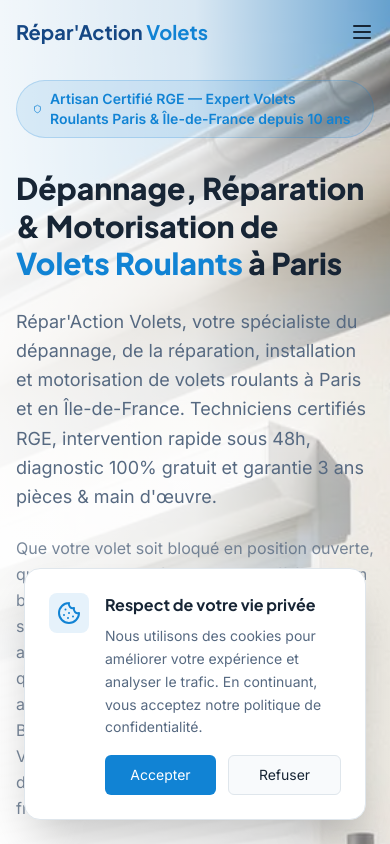
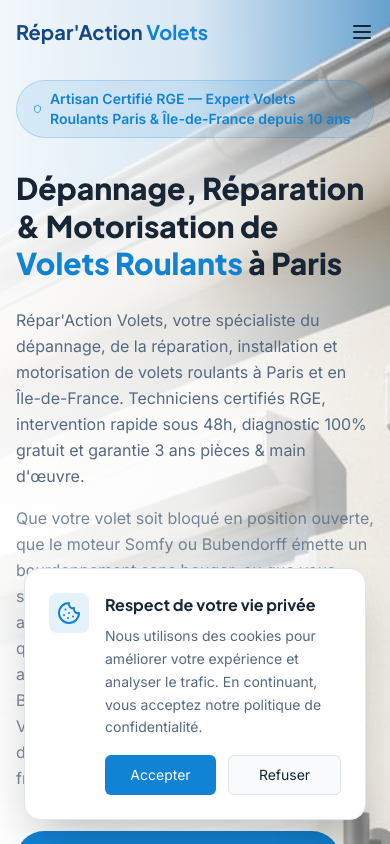
Before and after one commit to hamidaminerhtaissiselectra-create/share-your-site, a React (Vite) app: page / in a window 390 px wide. Shown: the top 844 px of the page. Built offline with nearby package versions, Linux system fonts and the light colour scheme; the HTML template or start-up script is replaced by a standard one.

Commit message:
Preceding changes

```diff
--- a/src/components/HeroSection.tsx
+++ b/src/components/HeroSection.tsx
@@ -62,7 +62,7 @@ const HeroSection = () => {
             initial={{ opacity: 0, y: 20 }}
             animate={{ opacity: 1, y: 0 }}
             transition={{ duration: 1, delay: 0.4, ease: "easeOut" }}
-            className="text-lg md:text-xl text-muted-foreground mb-6 max-w-2xl leading-relaxed hero-description"
+            className="text-base sm:text-lg md:text-xl text-muted-foreground mb-4 sm:mb-6 max-w-2xl leading-relaxed hero-description"
           >
             Répar'Action Volets, votre spécialiste du dépannage, de la réparation, installation et motorisation de volets roulants à Paris et en Île-de-France. Techniciens certifiés RGE, intervention rapide sous 48h, diagnostic 100% gratuit et garantie 3 ans pièces & main d'œuvre.
           </motion.p>
```
